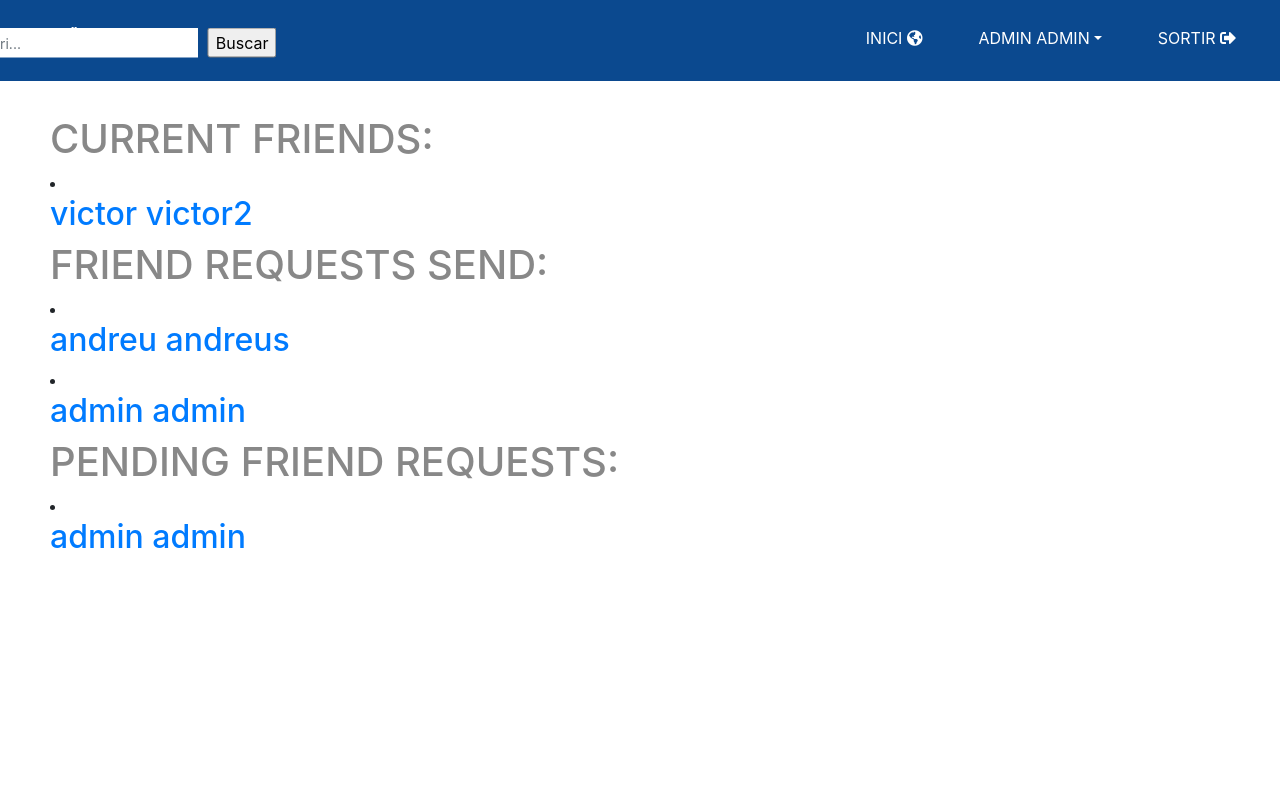
After one commit to aserrall/deployment, a Django app: page /friends/ in a window 1280 px wide. The commit adds this page. Run offline with Django 3.2, Linux system fonts and the light colour scheme; a user stored in the database is signed in; data comes from the database, SQL or seed files in the repository; both versions use the stored data as it was after the commit; some libraries are stand-ins or nearby versions.

Commit message:
* Adding friend requests manager

```diff
--- a/PracticaEs/likeme/urls.py
+++ b/PracticaEs/likeme/urls.py
@@ -12,5 +12,6 @@ urlpatterns = [
     path(r'perfil/', views.mirarPerfil, name='mirarPerfil'),
     path(r'perfil/<email>/', views.mirarPerfil, name='mirarPerfil'),
     path(r'search/', views.search_users, name='search_users'),
+    path(r'friends/', views.friends, name='friends'),
 
     ]
--- a/PracticaEs/likeme/views.py
+++ b/PracticaEs/likeme/views.py
@@ -47,12 +47,31 @@ def forum(request):
 
 
 @login_required()
+def friends(request):
+    # TODO: Here you are supposed to be able to handle friend requests and current friendships
+
+    if request.method == 'GET':
+        freq_current_friends = FriendShip.objects.filter(Q(user_sender=request.user, accepted=True) |
+                                                         Q(user_receiver=request.user, accepted=True))
+        freq_send = FriendShip.objects.filter(user_sender=request.user, accepted=False)
+        freq_to_accept = FriendShip.objects.filter(user_receiver=request.user, accepted=False)
+
+        context = {
+            "freq_current_friends": freq_current_friends,
+            "freq_send": freq_send,
+            "freq_to_accept": freq_to_accept,
+        }
+
+        return render(request, 'likeme/friends.html', context)
+
+
+@login_required()
 def search_users(request):
     if request.method == "POST":
         if "buscarUsuari" in request.POST.keys():
             to_search = request.POST['buscarUsuari']
             try:
-                users_found = User.objects.filter(first_name__icontains=to_search)
+                users_found = User.objects.filter(first_name__icontains=to_search)  # TODO: Exclude yourself?
                 request.session["to_search_friend"] = to_search
 
             except (KeyError, User.DoesNotExist, AttributeError):
@@ -64,11 +83,11 @@ def search_users(request):
             pending_users = []
             print(users_found)
             for user in users_found:
-                print(user)
                 if user == request.user:
                     continue
                 try:
-                    f = FriendShip.objects.get(Q(user_sender=request.user, user_receiver=user, accepted=False) # Im okey fronted will deal with it
+                    f = FriendShip.objects.get(Q(user_sender=request.user, user_receiver=user,
+                                                 accepted=False)  # Im okey fronted will deal with it
                                                | Q(user_sender=user, user_receiver=request.user, accepted=False))
                     if f is not None:
                         pending_users.append(f)
@@ -78,18 +97,37 @@ def search_users(request):
 
             print(pending_users)
 
-
             context = {'to_search': users_found}
             return render(request, 'search/SearchUser.html', context)
 
         elif "afegirUsuari" in request.POST.keys():
-            to_add = request.POST['afegirUsuari']
-            user_to_add = User.objects.get(first_name=to_add)
+            user_to_add_email = request.POST['afegirUsuari']
+            if user_to_add_email:
+                try:
+                    user_to_add = User.objects.get(email=user_to_add_email)
+                    form = FriendSearchForm()
+                    freq = form.save(commit=False)
+                    freq.user_sender = request.user
+                    freq.user_receiver = user_to_add
+                    freq.save()
+                    request.session['addResult'] = 'OK'
+                except (KeyError, User.DoesNotExist, AttributeError):
+                    request.session['addResult'] = 'ERROR!'
 
-            context = {'to_search': user_to_add,
-                       'added': True}
+            context = {
+                'to_search': [user_to_add],
+                'added': True
+            }
+
             return render(request, 'search/SearchUser.html', context)
 
+        elif "refuseUsuari" in request.POST.keys():
+            pass
+
+        return HttpResponseRedirect(reverse("search_users"))
+
+    elif request.method == "GET":
+        pass
     return render(request, 'search/SearchUser.html', {})
 
 
@@ -97,7 +135,6 @@ def mirarPerfil(request, email):
     try:
         u = User.objects.get(email=email)
 
-
         context = {
             'client': u}
     except:
--- a/PracticaEs/templates/likeme/BaseLayout.html
+++ b/PracticaEs/templates/likeme/BaseLayout.html
@@ -43,9 +43,14 @@
                 <a class="nav-link" href="{% url 'forum' %}">INICI <i class="fas fa-globe-americas"></i></a>
             </li>
             <ul &nbsp;></ul>
-          <li class="nav-item">
-          <a class="nav-link" href="{% url 'mirarPerfil' user %}" name="mirarPerfil">{{user}} <i class="fas fa-user"></i></a>
+            <li class="nav-item dropdown">
+                <a class="nav-link dropdown-toggle" data-toggle="dropdown" href="#" role="button" aria-haspopup="true" aria-expanded="false">{{user}}</a>
+                <div class="dropdown-menu">
+                    <a class="dropdown-item" href="{% url 'mirarPerfil' user %}">Profile</a>
+                    <a class="dropdown-item" href="{% url 'friends'%}">Friends</a>
+                </div>
             </li>
+
             <ul &nbsp;></ul>
             <li class="nav-item">
                 <a class="nav-link" href="{% url 'logout' %}" name="logout">SORTIR <i class="fas fa-sign-out-alt"></i></a>
--- /dev/null
+++ b/PracticaEs/templates/likeme/friends.html
@@ -0,0 +1,76 @@
+<!DOCTYPE html>
+<html lang="en">
+<head>
+    <meta charset="UTF-8">
+    <title>Title</title>
+</head>
+<body>
+
+{% extends "likeme/BaseLayout.html" %}
+{% load static %}
+
+<link rel="stylesheet"
+href="{% static 'css/style.css' %}" />
+
+{% block content %}
+
+    <h1> Current Friends: </h1>
+    {% if freq_current_friends %}
+        {% for f_req in freq_current_friends %}
+
+            {% if f_req.user_receiver.email  != user.email %}
+                <li>
+                    <form action ="" method="POST">
+                        {% csrf_token %}
+                        <h2>
+                            <a href="{% url 'mirarPerfil' f_req.user_receiver.email %}" name="mirarPerfil">{{f_req.user_receiver.first_name}} {{f_req.user_receiver.last_name}}</a>
+                        </h2>
+                    </form>
+                </li>
+
+            {% else %}
+                <li>
+                    <form action ="" method="POST">
+                        {% csrf_token %}
+                        <h2>
+                            <a href="{% url 'mirarPerfil' f_req.user_sender.email %}" name="mirarPerfil">{{f_req.user_sender.first_name}} {{f_req.user_sender.last_name}}</a>
+                        </h2>
+                    </form>
+                </li>
+            {% endif %}
+        {% endfor %}
+    {% endif %}
+
+  <h1> Friend requests send: </h1>
+    {% if freq_send %}
+        {% for f_req in freq_send %}
+            <li>
+                <form action ="" method="POST">
+                    {% csrf_token %}
+                    <h2>
+                        <a href="{% url 'mirarPerfil' f_req.user_receiver.email %}" name="mirarPerfil">{{f_req.user_receiver.first_name}} {{f_req.user_receiver.last_name}}</a>
+                    </h2>
+                </form>
+            </li>
+        {% endfor %}
+    {% endif %}
+
+    <h1> Pending Friend Requests: </h1>
+    {% if freq_to_accept %}
+        {% for f_req in freq_to_accept %}
+            <li>
+                <form action ="" method="POST">
+                    {% csrf_token %}
+                    <h2>
+                        <a href="{% url 'mirarPerfil' f_req.user_sender.email %}" name="mirarPerfil">{{f_req.user_sender.first_name}} {{f_req.user_sender.last_name}}</a>
+                    </h2>
+                </form>
+            </li>
+        {% endfor %}
+    {% endif %}
+
+
+{% endblock %}
+
+</body>
+</html>
--- a/PracticaEs/templates/search/SearchUser.html
+++ b/PracticaEs/templates/search/SearchUser.html
@@ -14,7 +14,7 @@ href="{% static 'css/style.css' %}" />
                     <h2>
                         <a href="{% url 'mirarPerfil' user.email %}" name="mirarPerfil">{{user.first_name}} {{user.last_name}}</a>
                         {% if not added %}
-                            <button class="btn btn-primary" type="submit" name="afegirUsuari" value={{user.first_name}}> Afegir</button>
+                            <button class="btn btn-primary" type="submit" name="afegirUsuari" value={{user.email}}> Afegir</button>
                         {% else %}
                             Send!
                         {% endif %}
```
Also changed, not shown: PracticaEs/db.sqlite3. Lines whose indentation alone changed are shown as unchanged.
